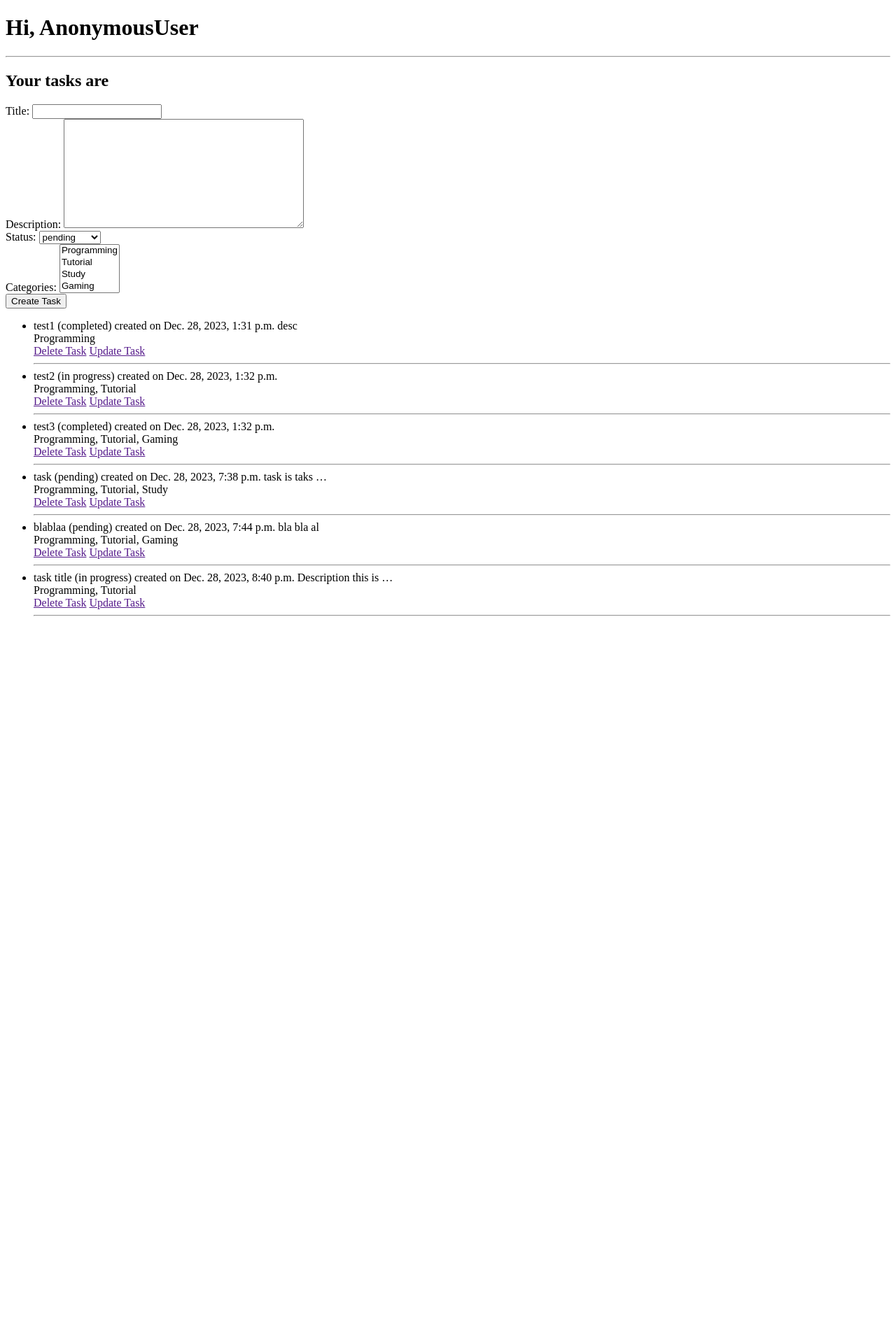
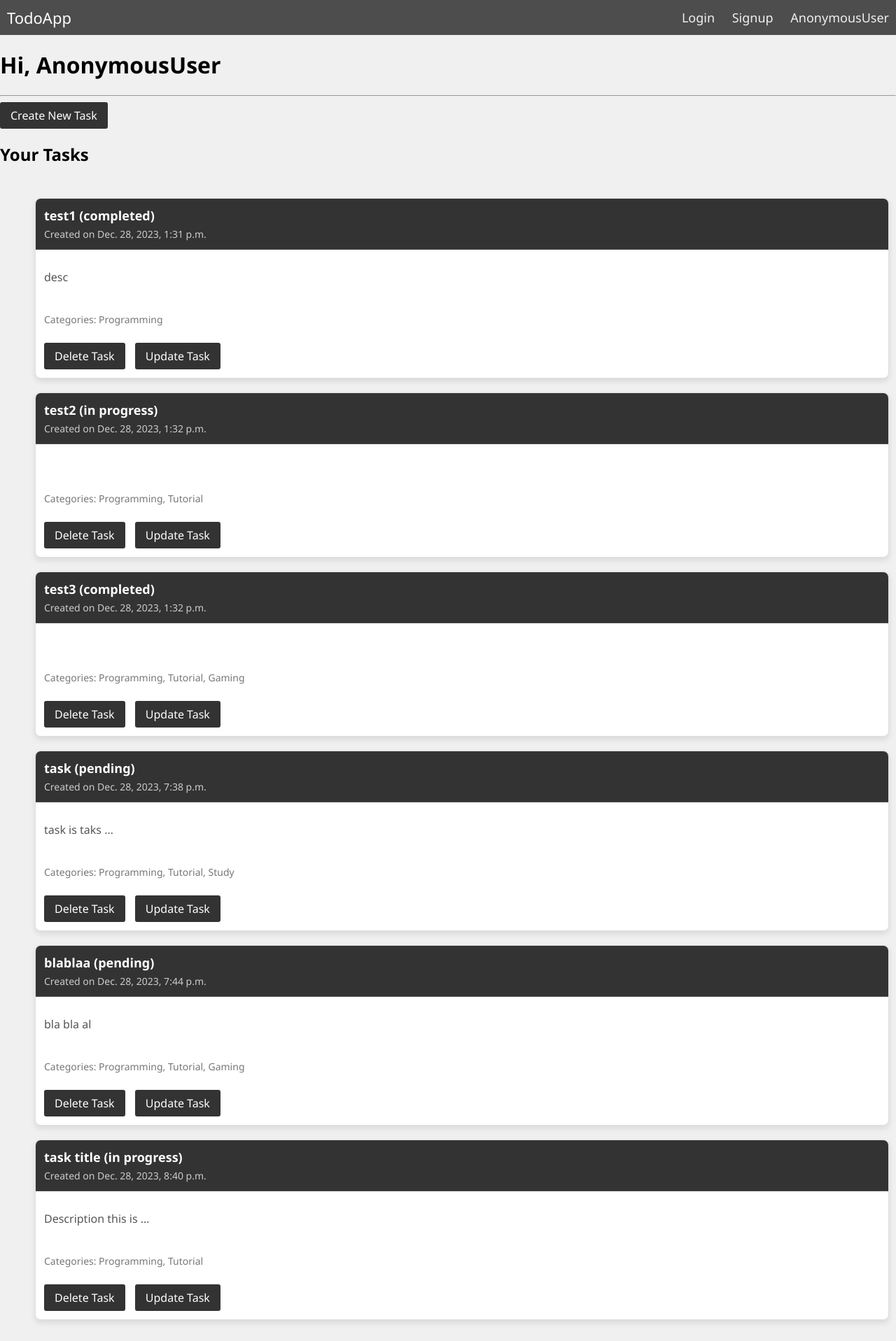
Before and after one commit to AyKrimino/todo_app, a Django app: page / in a window 1280 px wide. Shown: the whole page at 70% size. Before the commit the page ends 881 px from the top, so only its background shows below. Run offline with Django 5.2, Linux system fonts and the light colour scheme; data comes from the database, SQL or seed files in the repository; both versions use the stored data as it was after the commit.

Commit message:
Adding the update functionality
I added update to the todo app also I change a lot of mistakes, besides I added some styles

```diff
--- a/project/settings.py
+++ b/project/settings.py
@@ -2,6 +2,8 @@ from pathlib import Path
 
 # Build paths inside the project like this: BASE_DIR / 'subdir'.
 BASE_DIR = Path(__file__).resolve().parent.parent
+
+SECRET_KEY = 'django-insecure-i(c9f59f0kelabxsbk)%503v*gz%-4v--htp2u6k0h*9jpkfwb'
 
 # SECURITY WARNING: don't run with debug turned on in production!
 DEBUG = True
--- a/static/css/styles.css
+++ b/static/css/styles.css
@@ -0,0 +1,174 @@
+* {
+    box-sizing: border-box;
+  }
+
+
+body {
+  background-color: #f0f0f0;
+  margin: 0px;
+  font-family: 'segoe ui';
+}
+
+.nav {
+  height: 50px;
+  width: 100%;
+  background-color: #4d4d4d;
+  position: relative;
+}
+
+.nav > .nav-header {
+  display: inline;
+}
+
+.nav > .nav-header > .nav-title {
+  display: inline-block;
+  font-size: 22px;
+  color: #fff;
+  padding: 10px 10px 10px 10px;
+}
+
+.nav > .nav-btn {
+  display: none;
+}
+
+.nav > .nav-links {
+  display: inline;
+  float: right;
+  font-size: 18px;
+}
+
+.nav > .nav-links > a {
+  display: inline-block;
+  padding: 13px 10px 13px 10px;
+  text-decoration: none;
+  color: #efefef;
+}
+
+.nav > .nav-links > a:hover {
+  background-color: rgba(0, 0, 0, 0.3);
+}
+
+.nav > #nav-check {
+  display: none;
+}
+
+@media (max-width:600px) {
+  .nav > .nav-btn {
+    display: inline-block;
+    position: absolute;
+    right: 0px;
+    top: 0px;
+  }
+  .nav > .nav-btn > label {
+    display: inline-block;
+    width: 50px;
+    height: 50px;
+    padding: 13px;
+  }
+  .nav > .nav-btn > label:hover,.nav  #nav-check:checked ~ .nav-btn > label {
+    background-color: rgba(0, 0, 0, 0.3);
+  }
+  .nav > .nav-btn > label > span {
+    display: block;
+    width: 25px;
+    height: 10px;
+    border-top: 2px solid #eee;
+  }
+  .nav > .nav-links {
+    position: absolute;
+    display: block;
+    width: 100%;
+    background-color: #333;
+    height: 0px;
+    transition: all 0.3s ease-in;
+    overflow-y: hidden;
+    top: 50px;
+    left: 0px;
+  }
+  .nav > .nav-links > a {
+    display: block;
+    width: 100%;
+  }
+  .nav > #nav-check:not(:checked) ~ .nav-links {
+    height: 0px;
+  }
+  .nav > #nav-check:checked ~ .nav-links {
+    height: calc(100vh - 50px);
+    overflow-y: auto;
+  }
+}
+
+.task-list {
+  list-style-type: none;
+  padding: 10px;
+}
+
+.task-link {
+  display: block;
+  text-decoration: none;
+  color: inherit;
+}
+
+.task-item {
+  background-color: #ffffff;
+  border: 1px solid #e0e0e0;
+  border-radius: 8px;
+  margin-bottom: 20px;
+  transition: transform 0.2s;
+  overflow: hidden;
+  box-shadow: 0 4px 8px rgba(0, 0, 0, 0.1);
+}
+
+.task-item:hover {
+  transform: scale(1.02);
+  box-shadow: 0 8px 16px rgba(0, 0, 0, 0.2);
+}
+
+.task-header {
+  background-color: #333333;
+  color: #ffffff;
+  padding: 12px;
+  border-bottom: 1px solid #4d4d4d;
+}
+
+.task-header h3 {
+  margin: 0;
+  font-size: 18px;
+}
+
+.task-header p {
+  margin: 5px 0 0;
+  font-size: 14px;
+  color: #cccccc;
+}
+
+.task-description {
+  padding: 12px;
+  font-size: 16px;
+  color: #555555;
+}
+
+.categories {
+  padding: 12px;
+  font-size: 14px;
+  color: #777777;
+}
+
+.task-buttons {
+  padding: 12px;
+}
+
+.button {
+  display: inline-block;
+  background-color: #333333;
+  color: #ffffff;
+  padding: 8px 15px;
+  text-decoration: none;
+  border-radius: 3px;
+  margin-right: 10px;
+  transition: background-color 0.2s;
+}
+
+.button:hover {
+  background-color: #555555;
+}
--- a/templates/base.html
+++ b/templates/base.html
@@ -1,4 +1,6 @@
 {% load static %}
+
+{% include 'includes/navbar.html' %}
 
 <!DOCTYPE html>
 <html lang="en">
--- a/templates/includes/navbar.html
+++ b/templates/includes/navbar.html
@@ -1,10 +1,21 @@
-<!DOCTYPE html>
-<html lang="en">
-<head>
-    <meta charset="UTF-8">
-    <title>Title</title>
-</head>
-<body>
+<div class="nav">
+    <input type="checkbox" id="nav-check">
+    <div class="nav-header">
+      <div class="nav-title">
+        TodoApp
+      </div>
+    </div>
+    <div class="nav-btn">
+      <label for="nav-check">
+        <span></span>
+        <span></span>
+        <span></span>
+      </label>
+    </div>
 
-</body>
-</html>
+    <div class="nav-links">
+      <a href="">Login</a>
+      <a href="">Signup</a>
+      <a href="">{{ user }}</a>
+    </div>
+  </div>
--- a/todo/forms.py
+++ b/todo/forms.py
@@ -6,3 +6,23 @@ class TaskForm(forms.ModelForm):
     class Meta:
         model = Task
         fields = ['title', 'description', 'status', 'categories']
+        widgets = {
+            'title': forms.TextInput(attrs={
+                'class': "form-control",
+                'style': 'max-width: 400px;',
+                'placeholder': 'Task title'
+            }),
+            'description': forms.Textarea(attrs={
+                'class': "form-control",
+                'style': 'max-width: 400px;',
+                'placeholder': 'Description',
+                'rows': '3'
+            }),
+            'status': forms.Select(attrs={
+                'class': "form-control",
+                'style': 'max-width: 400px;',
+            }),
+            'date': forms.SelectMultiple(attrs={
+                'class': "custom-select-multiple",
+            }),
+        }
--- /dev/null
+++ b/todo/templates/todo/display_tasks.html
@@ -0,0 +1,31 @@
+{% extends 'base.html' %}
+
+{% block title %}Tasks | {{ user }} {% endblock %}
+{% block content %}
+    <h1>Hi, {{ user }}</h1>
+    <hr/>
+    <a class="button" href="{% url 'create-task' %}">Create New Task</a>
+    <h2>Your Tasks</h2>
+    <div class="task-list">
+        <ul class="task">
+            {% for task in tasks %}
+                <li class="task-item">
+                    <a href="" class="task-link">
+                        <div class="task-header">
+                            <h3>{{ task.title }} ({{ task.status }})</h3>
+                            <p>Created on {{ task.created }}</p>
+                        </div>
+                        <p class="task-description">{{ task.description|truncatewords:3 }}</p>
+                        <div class="categories">
+                            Categories: {{ task.categories.all|join:", " }}
+                        </div>
+                        <div class="task-buttons">
+                            <a class="button" href="">Delete Task</a>
+                            <a class="button" href="{% url 'update-task' task.id %}">Update Task</a>
+                        </div>
+                    </a>
+                </li>
+            {% endfor %}
+        </ul>
+    </div>
+{% endblock %}
--- a/todo/templates/todo/list_display.html
+++ /dev/null
@@ -1,30 +0,0 @@
-{% extends 'base.html' %}
-
-{% block title %}Tasks | {{ user }} {% endblock %}
-{% block content %}
-    <h1>Hi, {{ user }}</h1>
-    <hr/>
-    <h2>Your tasks are</h2>
-    <form method="post"> {% csrf_token %}
-        {{ form.as_div }}
-        <input type="submit" value="Create Task" class="addBtn">
-    </form>
-    <div class="tasks">
-        <ul class="task">
-            {% for task in tasks %}
-                <li>
-                    {{ task.title }}
-                    ({{ task.status }})
-                    created on {{ task.created }}
-                    {{ task.description|truncatewords:3 }}
-                    <div class="categories">
-                        {{ task.categories.all|join:", " }}
-                    </div>
-                    <a href="">Delete Task</a>
-                    <a href="">Update Task</a>
-                </li>
-                <hr/>
-            {% endfor %}
-        </ul>
-    </div>
-{% endblock %}
--- a/todo/urls.py
+++ b/todo/urls.py
@@ -4,5 +4,7 @@ from . import views
 
 urlpatterns = [
     path('', views.display_tasks, name='display-tasks'),
+    path('create-task/', views.create_task, name='create-task'),
+    path('update-task/<int:task_id>/', views.update_task, name='update-task'),
 
 ]
--- a/todo/views.py
+++ b/todo/views.py
@@ -1,11 +1,21 @@
-from django.shortcuts import render, redirect
+from django.shortcuts import render, redirect, get_object_or_404
 from django.contrib.auth.models import User
 from .models import Task
 from .forms import TaskForm
 
 
 def display_tasks(request):
-    form = TaskForm()
+
+
+    tasks = Task.objects.all()
+
+    return render(request, 'todo/display_tasks.html', {
+        'tasks': tasks,
+
+    })
+
+
+def create_task(request):
 
     if request.method == 'POST':
         form = TaskForm(request.POST)
@@ -16,14 +26,45 @@ def display_tasks(request):
                 status=form.cleaned_data['status'],
                 assigned_user=User.objects.get(username='admin'),
             )
+
             new_task.save()
             for category in form.cleaned_data['categories']:
                 new_task.categories.add(category)
+
         return redirect('display-tasks')
 
-    tasks = Task.objects.all()
+    form = TaskForm()
 
-    return render(request, 'todo/list_display.html', {
-        'tasks': tasks,
+    return render(request, 'todo/create_task.html', {
         'form': form,
+
     })
+
+
+def update_task(request, task_id):
+    task = get_object_or_404(Task, id=task_id)
+
+    if request.method == 'POST':
+        form = TaskForm(request.POST, instance=task)
+        if form.is_valid():
+            form.save()
+            # data = form.cleaned_data
+            # task = Task(
+            #     title=data['title'],
+            #     description=data['description'],
+            #     status=data['status'],
+            #     assigned_user=User.objects.get(username='admin'),
+            # )
+            # task.save()
+
+            # for category in data['categories']:
+            #     task.categories.add(category)
+
+        return redirect('display-tasks')
+
+    form = TaskForm(instance=task)
+
+    return render(request, 'todo/update_task.html', {
+        'form': form,
+
+    })
```
Also changed, not shown: todo/templates/todo/create_task.html (added, +13 -0 lines), todo/templates/todo/update_task.html (added, +12 -0 lines), db.sqlite3.
